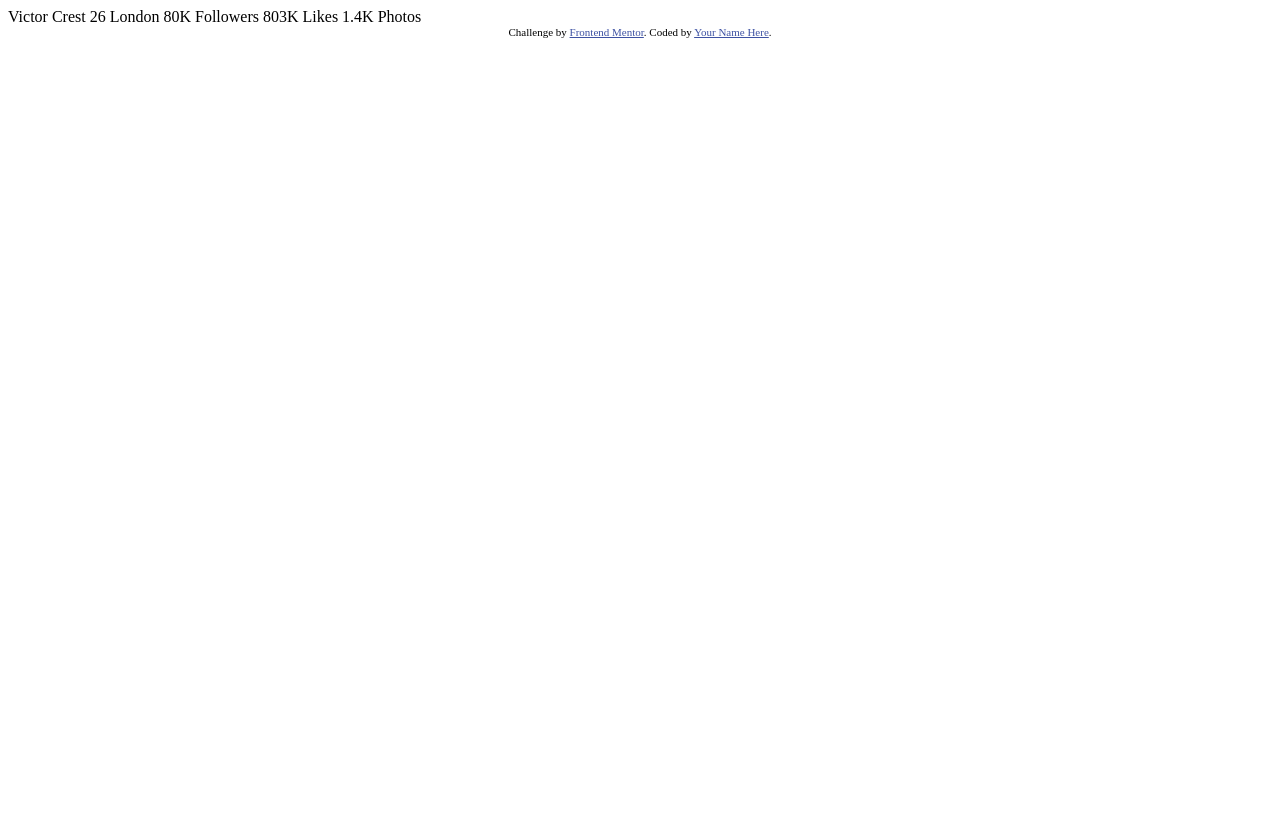
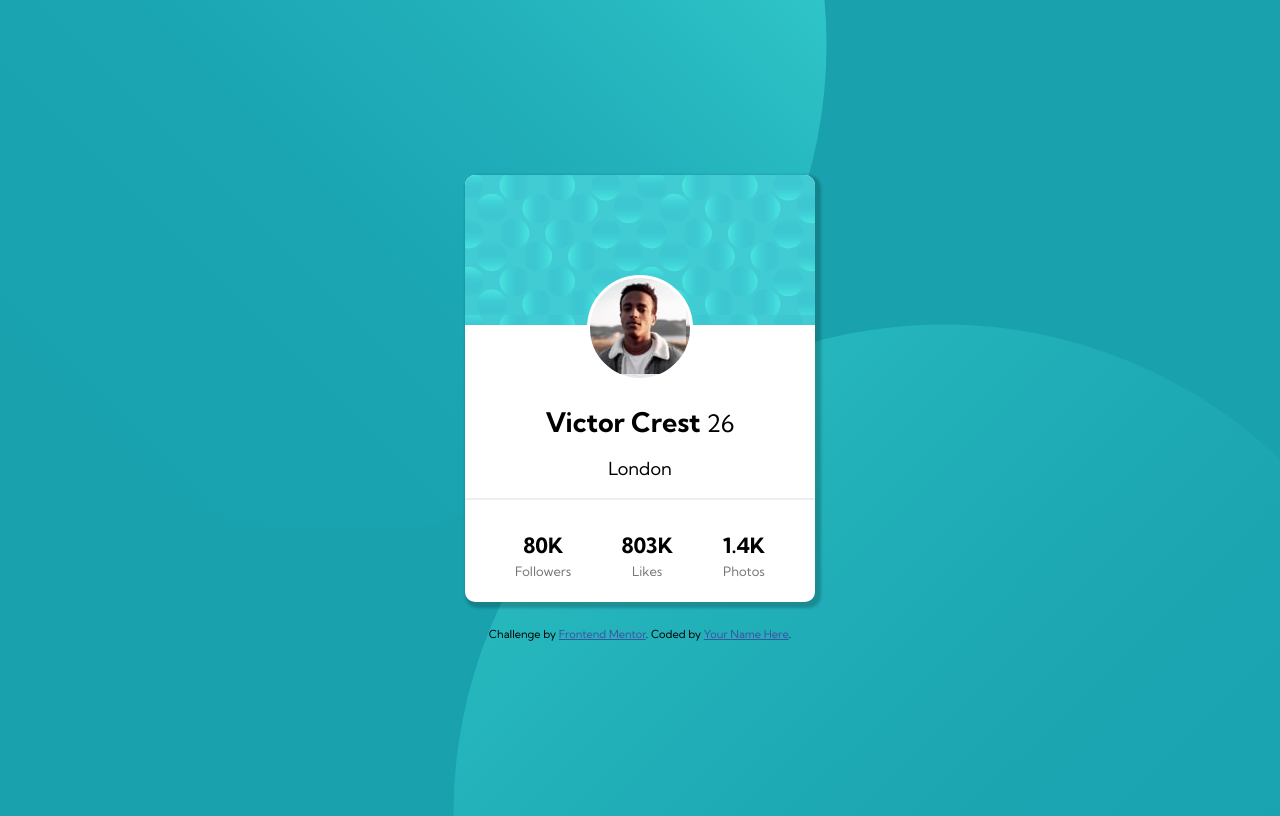
Before and after one commit to ahlgren1234/frontendmentor, a plain HTML site: page Profile-card-component/index.html in a window 1280 px wide. Drawn offline with Linux system fonts and the light colour scheme.

Commit message:
added the code

```diff
--- a/Profile-card-component/index.html
+++ b/Profile-card-component/index.html
@@ -13,23 +13,38 @@
     .attribution { font-size: 11px; text-align: center; }
     .attribution a { color: hsl(228, 45%, 44%); }
   </style>
+  <link rel="stylesheet" href="css/style.css">
 </head>
 <body>
-  Victor Crest
-  26
-  London
+  <div class="container">
+    <div class="profile-card">
+      <div class="card-header">
 
-  80K
-  Followers
-
-  803K
-  Likes
-
-  1.4K
-  Photos
-  <div class="attribution">
-    Challenge by <a href="https://www.frontendmentor.io?ref=challenge" target="_blank">Frontend Mentor</a>.
-    Coded by <a href="#">Your Name Here</a>.
+      </div>
+      <div class="card-body">
+        <div class="card-body-image"></div>
+        <h2>Victor Crest <span>26</span></h2>
+        <p>London</p>
+      </div>
+      <div class="card-footer">
+        <div class="card-footer-left">
+          <h3>80K</h3>
+          <p>Followers</p>
+        </div>
+        <div class="card-footer-middle">
+          <h3>803K</h3>
+          <p>Likes</p>
+        </div>
+        <div class="card-footer-right">
+          <h3>1.4K</h3>
+          <p>Photos</p>
+        </div>
+      </div>
+    </div>
+    <div class="attribution">
+      Challenge by <a href="https://www.frontendmentor.io?ref=challenge" target="_blank">Frontend Mentor</a>.
+      Coded by <a href="#">Your Name Here</a>.
+    </div>
   </div>
 </body>
 </html>
--- /dev/null
+++ b/Profile-card-component/scss/_main.scss
@@ -0,0 +1,83 @@
+body {
+    font-size: $body-font-size;
+    font-family: $copyFont;
+    background: url('../images/bg-pattern-top.svg'),
+        url('../images/bg-pattern-bottom.svg'),
+
+        $col-dark-cyan;
+    background-position: -50% 275%, 150% -200%;
+    background-repeat: no-repeat;
+}
+
+.container {
+    width: 100%;
+    height: 100vh;
+    display: flex;
+    flex-direction: column;
+    justify-content: center;
+    align-items: center;
+}
+
+.profile-card {
+    width: 350px;
+    background-color: #fff;
+    border-radius: 10px;
+    display: flex;
+    flex-direction: column;
+    margin-bottom: 25px;
+    box-shadow: 3px 3px 3px 3px rgba(0, 0, 0, .2);
+}
+
+.card-header {
+    height: 150px;
+    background: url('../images/bg-pattern-card.svg');
+    border-top-left-radius: 10px;
+    border-top-right-radius: 10px;
+}
+
+.card-body {
+    display: flex;
+    flex-direction: column;
+    align-items: center;
+    position: relative;
+    border-bottom: 2px solid #eee;
+
+    &-image {
+        background: url('../images/image-victor.jpg');
+        width: 100px;
+        height: 100px;
+        border-radius: 50%;
+        border: 3px solid #fff;
+        position: absolute;
+        top: -50px;
+    }
+
+    h2 {
+        margin-top: 80px;
+        margin-bottom: 0px;
+
+        span {
+            font-weight: 400;
+            font-size: 24px;
+        }
+    }
+}
+
+.card-footer {
+    display: flex;
+    flex-direction: row;
+    justify-content: space-between;
+    margin: 10px 50px 10px 50px;
+    text-align: center;
+
+    h3 {
+        margin-bottom: 0px;
+        padding-bottom: 0px;
+    }
+
+    p {
+        font-size: 13px;
+        margin-top: 5px;
+        color: #777;
+    }
+}
--- /dev/null
+++ b/Profile-card-component/scss/_variables.scss
@@ -0,0 +1,18 @@
+// Colors
+
+// Primary
+$col-dark-cyan: hsl(185, 75%, 39%);
+$col-very-dark-blue: hsl(229, 23%, 23%);
+$col-dark-grayish-blue: hsl(227, 10%, 46%);
+
+// Neutral
+$col-dark-gray: hsl(0, 0%, 59%);
+
+// Body copy
+$body-font-size: 18px;
+
+// Fonts
+@import url(https://fonts.googleapis.com/css2?family=Kumbh+Sans:wght@400;700&display=swap);
+
+// Font variables
+$copyFont: 'Kumbh Sans', sans-serif;
--- /dev/null
+++ b/Profile-card-component/scss/style.scss
@@ -0,0 +1,2 @@
+@import 'variables';
+@import 'main';
```
Also changed, not shown: Profile-card-component/css/style.css (added), 1 other file.
